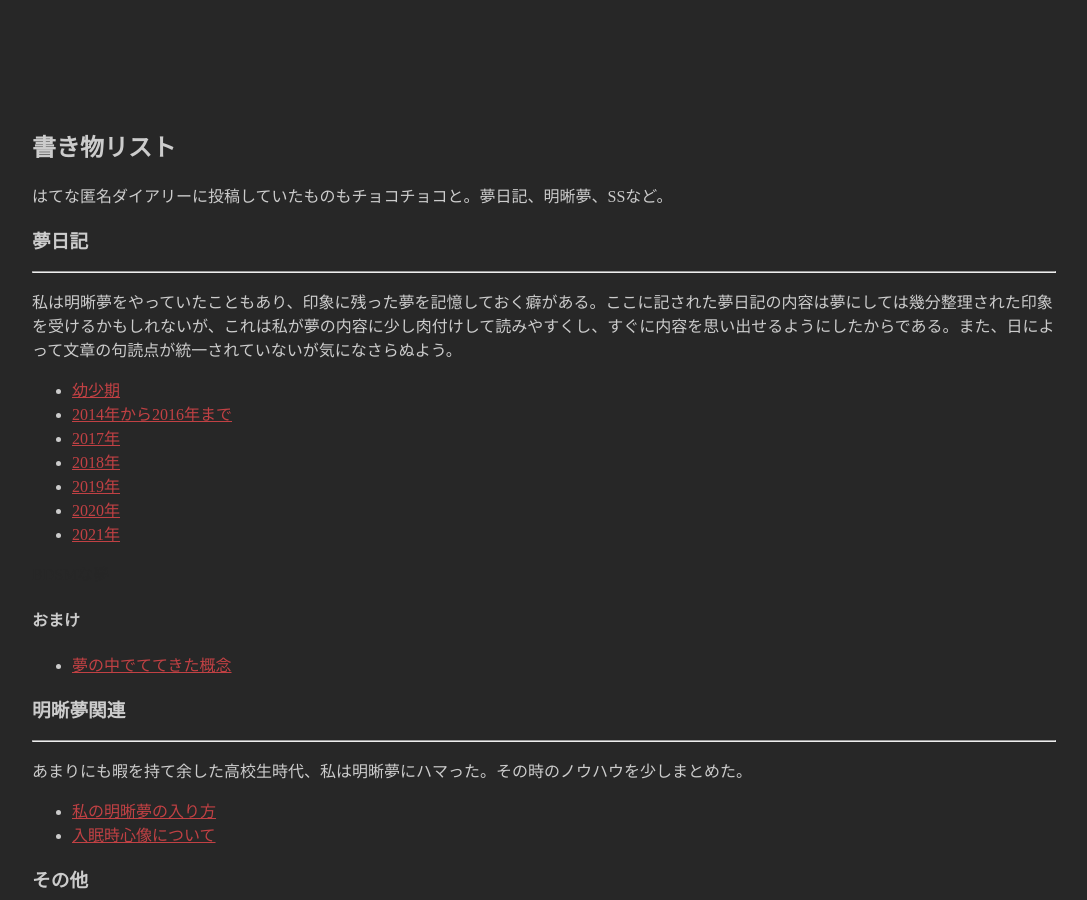
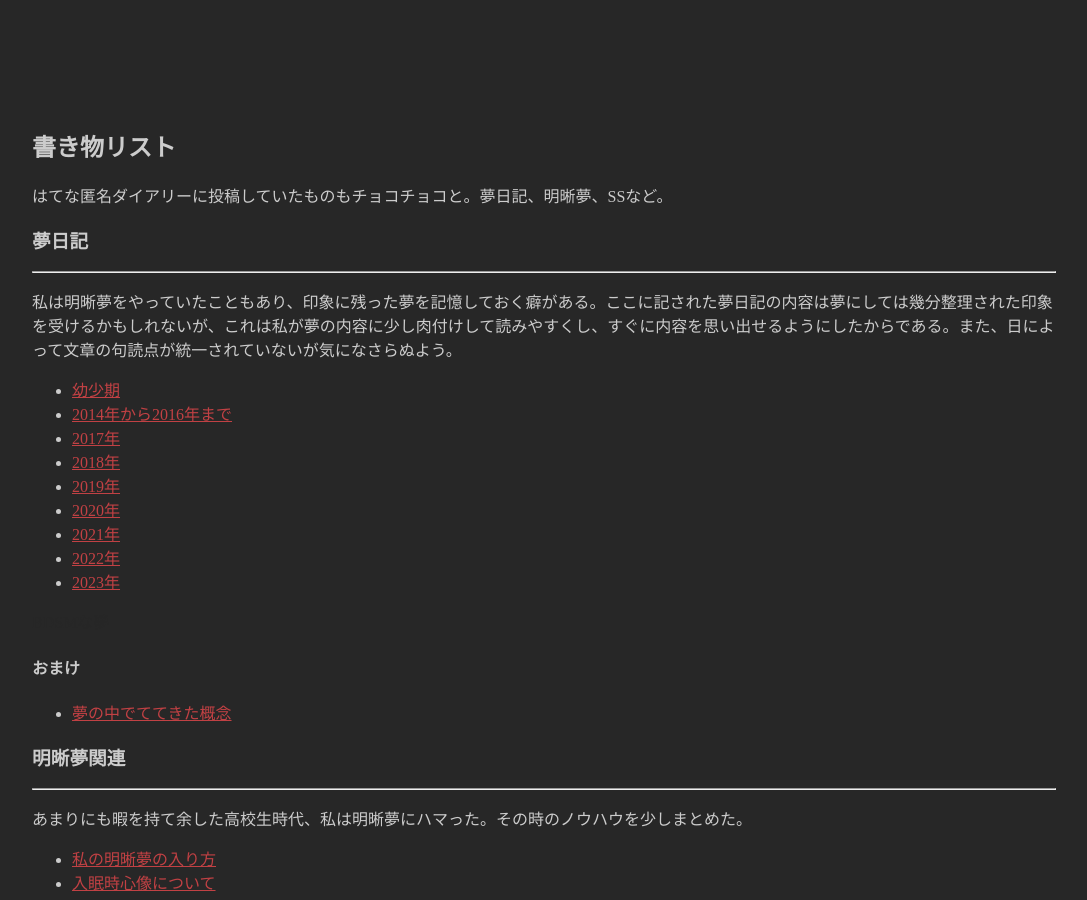
Before and after one commit to hihumi-riku/hihumi-riku.github.io, a Jekyll site: the page built from writings_list.md, in a window 1280 px wide and 900 px high. Shown: the whole window, without its empty margins (96-1183 px from the left). Built offline with Jekyll 4.4.1, drawn with Linux system fonts in a browser that asks for light colours.

Commit message:
Update writings_list.md

```diff
--- a/writings_list.md
+++ b/writings_list.md
@@ -19,6 +19,8 @@ title: 書き物リスト
 - [2019年](/2019/01/25/dream_2019.html)
 - [2020年](/2020/01/15/dream_2020.html)
 - [2021年](/2021/05/04/dream_2021.html)
+- [2022年](/2022/06/24/dream_2022.html)
+- [2023年](/2023/06/24/dream_2022.html)
 
 <a href="/2019/01/31/dream_bdsm_list.html" style="color:#272727;"> BDSMな夢 </a>
 
```
